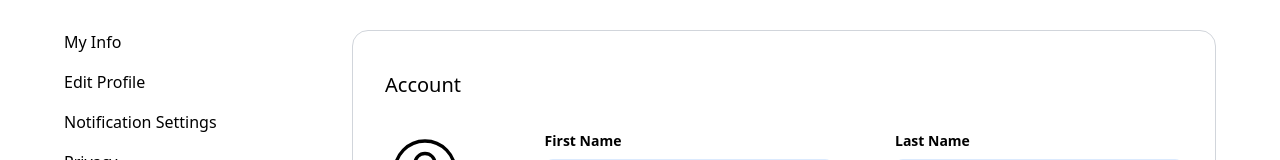
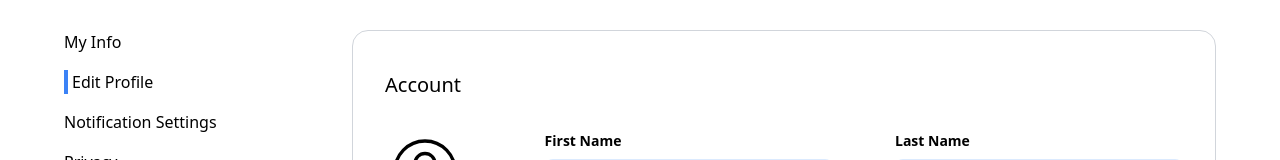
Before and after one commit to Arty5654/SportLink, a Next.js app in the folder web/: page /profile/edit in a window 1280 px wide. Shown: the part 131-291 px from the top of the page. Built offline with nearby package versions, Linux system fonts and the light colour scheme.

Commit message:
Connected Links

```diff
--- a/web/app/profile/edit/page.js
+++ b/web/app/profile/edit/page.js
@@ -84,7 +84,7 @@ export default function EditProfile() {
   return (
     <div className="w-full flex pb-64">
       <div className="w-1/4">
-        <Sidebar />
+        <Sidebar active="edit" />
       </div>
       <div className="w-3/4 text-left ">
         {/* ITEM: Account */}
--- a/web/app/profile/page.js
+++ b/web/app/profile/page.js
@@ -1,4 +1,6 @@
-import React from "react";
+"use client";
+
+import { useState, useEffect } from "react";
 import Sidebar from "@components/profileSidebar";
 
 const ProfilePage = () => {
@@ -6,7 +8,7 @@ const ProfilePage = () => {
     <div className="w-full flex">
       {/* ITEM: SideBar */}
       <div className="w-1/4">
-        <Sidebar />
+        <Sidebar active="info" />
       </div>
 
       {/* ITEM: Main Info*/}
--- a/web/components/profileSidebar.js
+++ b/web/components/profileSidebar.js
@@ -1,11 +1,30 @@
-import react from "react";
+"use client";
 
-const profileSidebar = () => {
+import { useState, useEffect } from "react";
+import Link from "next/link";
+
+const profileSidebar = ({ active }) => {
   return (
     <div className="text-left">
       <div className="flex flex-col gap-4">
-        <p>My Info</p>
-        <p>Edit Profile</p>
+        <Link href="/profile">
+          <p
+            className={`cursor-pointer ${
+              active === "info" ? "border-l-4 border-blue-500 pl-1" : ""
+            }`}
+          >
+            My Info
+          </p>
+        </Link>
+        <Link href="/profile/edit">
+          <p
+            className={`cursor-pointer ${
+              active === "edit" ? "border-l-4 border-blue-500 pl-1" : ""
+            }`}
+          >
+            Edit Profile
+          </p>
+        </Link>
         <p>Notification Settings</p>
         <p>Privacy</p>
         <p>Password & Security</p>
```
